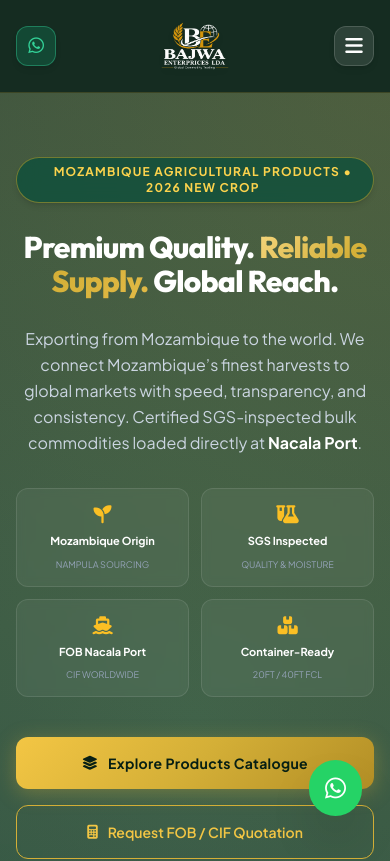
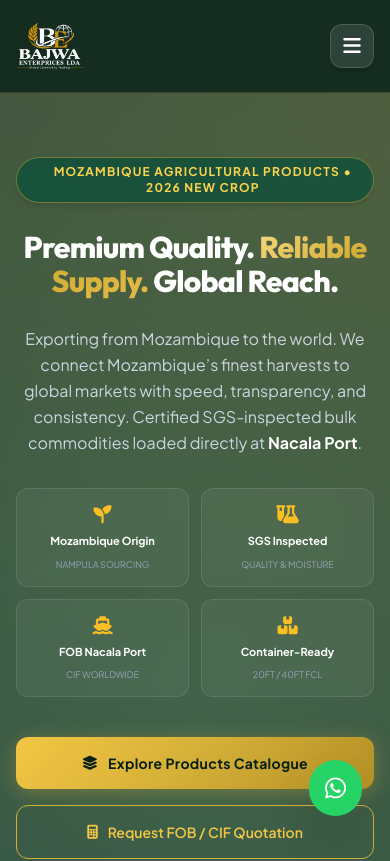
Before and after one commit to ahmedsial1/Bajwa-Enterprises, a website: page index.html in a window 390 px wide. Shown: the top 861 px of the page. Drawn offline with nearby package versions, Linux system fonts and the light colour scheme.

Commit message:
Update mobile layout to left logo and right menu button, and add Designed by Muhammad Ahmed Sial in footer

```diff
--- a/index.html
+++ b/index.html
@@ -131,32 +131,22 @@
 
       </div>
 
-      <!-- Mobile & Tablet Layout (Logo Middle, Menu Right, WhatsApp Left) -->
+      <!-- Mobile & Tablet Layout (Left: Logo, Right: Menu Button) -->
       <div class="flex lg:hidden items-center justify-between gap-3 w-full">
 
-        <!-- Left: Quick WhatsApp Button (Balanced Symmetry) -->
-        <a
-          href="https://wa.me/258866939060"
-          target="_blank"
-          class="w-10 h-10 rounded-xl bg-emerald-500/20 hover:bg-emerald-500/30 text-emerald-400 border border-emerald-400/40 flex items-center justify-center text-lg transition shrink-0 shadow-md"
-          title="WhatsApp Trade Desk"
-        >
-          <i class="fa-brands fa-whatsapp"></i>
-        </a>
-
-        <!-- Middle: Prominent Centered Transparent Logo -->
-        <a href="#" class="flex items-center justify-center py-0.5 mx-auto">
+        <!-- Left: Transparent Brand Logo -->
+        <a href="#" class="flex items-center py-0.5">
           <img
             src="assets/branding/logo-transparent-light.png"
             alt="Bajwa Enterprices LDA"
-            class="h-12 sm:h-14 w-auto object-contain max-w-[210px] drop-shadow-md"
+            class="h-12 sm:h-14 w-auto object-contain drop-shadow-md"
           />
         </a>
 
         <!-- Right: Mobile Menu Button -->
         <button
           id="mobileMenuBtn"
-          class="w-10 h-10 rounded-xl bg-white/10 text-white hover:bg-white/20 border border-white/15 flex items-center justify-center text-xl transition shrink-0 shadow-md"
+          class="w-11 h-11 rounded-xl bg-white/10 text-white hover:bg-white/20 border border-white/15 flex items-center justify-center text-xl transition shrink-0 shadow-md"
           aria-label="Open Navigation Menu"
         >
           <i class="fa-solid fa-bars"></i>
@@ -1898,15 +1888,15 @@
 
       </div>
 
-      <!-- Bottom Legal Bar -->
-      <div class="pt-8 flex flex-col sm:flex-row items-center justify-between gap-4 text-xs text-slate-500">
+      <!-- Bottom Legal & Designer Credit Bar -->
+      <div class="pt-8 flex flex-col md:flex-row items-center justify-between gap-4 text-xs text-slate-500">
         <div>
           © 2026 <strong>BAJWA ENTERPRICES LDA</strong> • Nampula, Mozambique. Exporting From Mozambique To The World.
         </div>
-        <div class="flex items-center gap-6">
+        <div class="flex flex-wrap items-center gap-3 sm:gap-6 text-slate-400">
           <span class="text-amber-400/90 font-medium">Authentic Quality. Global Reach.</span>
-          <span>•</span>
-          <span class="text-slate-400">FOB Nacala • CIF Worldwide</span>
+          <span class="hidden sm:inline">•</span>
+          <span class="text-slate-300 font-medium">Designed by <strong class="text-amber-300 font-semibold tracking-wide">Muhammad Ahmed Sial</strong></span>
         </div>
       </div>
 
```
Also changed, not shown: public/index.html (+10 -20 lines).
